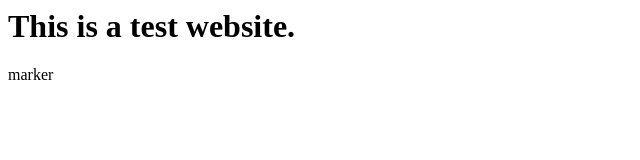
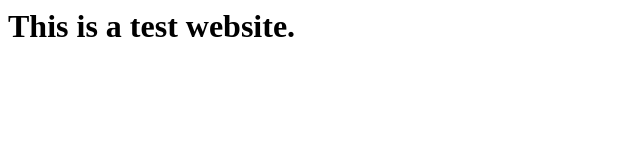
Before and after one commit to grking8/test-website, a plain HTML site: page index.html in a window 1280 px wide. Shown: the full height of the page, 0-640 px from the left. Drawn offline with Linux system fonts and the light colour scheme.

Commit message:
Remove marker

```diff
--- a/index.html
+++ b/index.html
@@ -1,2 +1 @@
 <h1>This is a test website.</h1>
-<p>marker</p>
```
